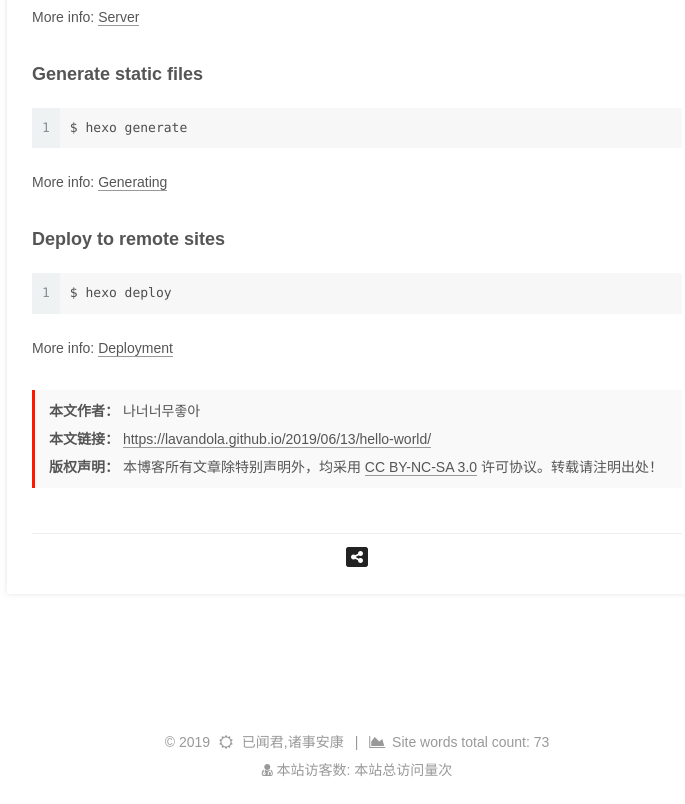
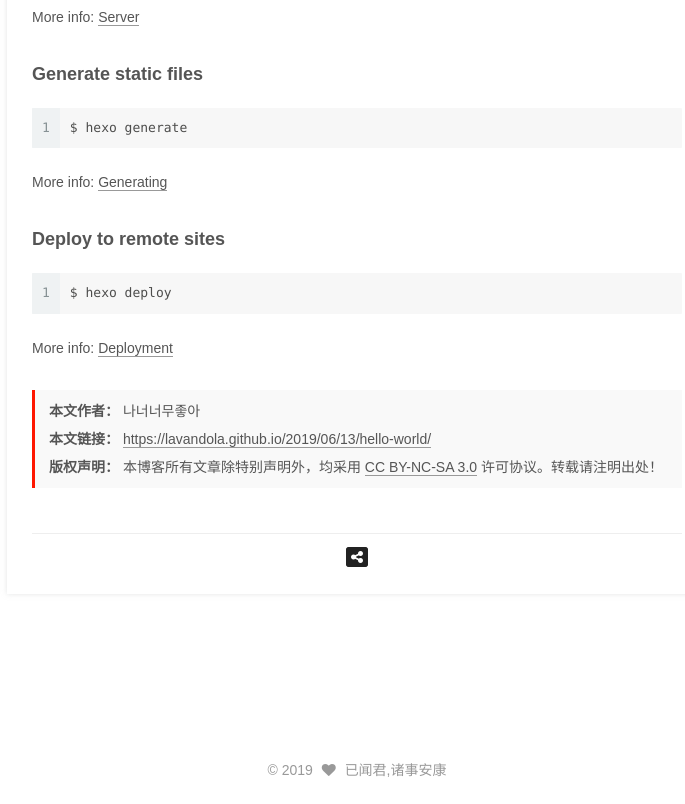
Before and after one commit to Lavandola/Lavandola.github.io, a plain HTML site: page 2019/06/13/hello-world/index.html in a window 1280 px wide. Shown: the part 1018-1822 px from the top of the page, without its empty margins (123-808 px from the left). Drawn offline with nearby package versions, Linux system fonts and the light colour scheme; some packages are replaced by stand-ins of ours; a script that the page names is missing; a web font is replaced by a local one.

Commit message:
Site updated: 2019-06-14 17:39:23

```diff
--- a/2019/06/13/hello-world/index.html
+++ b/2019/06/13/hello-world/index.html
@@ -743,19 +743,10 @@ show_date_time();
         <script async src="https://dn-lbstatics.qbox.me/busuanzi/2.3/busuanzi.pure.mini.js"></script>
 <div class="copyright">&copy; <span itemprop="copyrightYear">2019</span>
   <span class="with-love">
-    <i class="fa fa-sun-o"></i>
+    <i class="fa fa-heart"></i>
   </span>
   <span class="author" itemprop="copyrightHolder">已闻君,诸事安康</span>
 
-
-    <span class="post-meta-divider">|</span>
-    <span class="post-meta-item-icon">
-      <i class="fa fa-area-chart"></i>
-    </span>
-
-      <span class="post-meta-item-text">Site words total count&#58;</span>
-
-    <span title="Site words total count">73</span>
 
 </div>
 
@@ -767,15 +758,6 @@ show_date_time();
 
 
 
-<div class="powered-by">
-<i class="fa fa-user-md"></i><span id="busuanzi_container_site_uv">
-  本站访客数:<span id="busuanzi_value_site_uv"></span>
-</span>
-</div>
-
-<span id="busuanzi_container_site_pv">
-    本站总访问量<span id="busuanzi_value_site_pv"></span>次
-</span>
 
 <div class="busuanzi-count">
   <script async src="https://dn-lbstatics.qbox.me/busuanzi/2.3/busuanzi.pure.mini.js"></script>
```
Also changed, not shown: archives/2019/06/index.html (+1 -19 lines), archives/2019/index.html (+1 -19 lines), archives/index.html (+1 -19 lines), index.html (+1 -19 lines).
